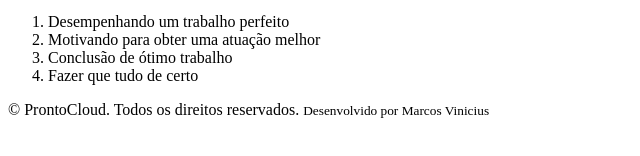
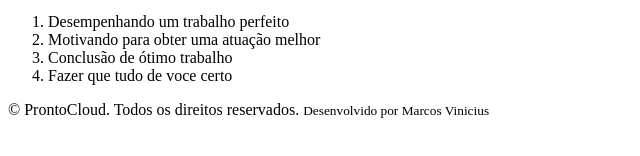
Before and after one commit to Marcosvisantos/prontocloud, a plain HTML site: page index.html in a window 1280 px wide. Shown: the part 248-404 px from the top of the page, 0-640 px from the left. Drawn offline with Linux system fonts and the light colour scheme.

Commit message:
Mais um intem

```diff
--- a/index.html
+++ b/index.html
@@ -28,7 +28,7 @@
                 <li>Desempenhando um trabalho perfeito</li>
                 <li>Motivando para obter uma atuação melhor</li>
                 <li>Conclusão de ótimo trabalho</li>
-                <li>Fazer que tudo de certo</li>
+                <li>Fazer que tudo de voce certo</li>
             </ol>
         </article>
     </section>
```
